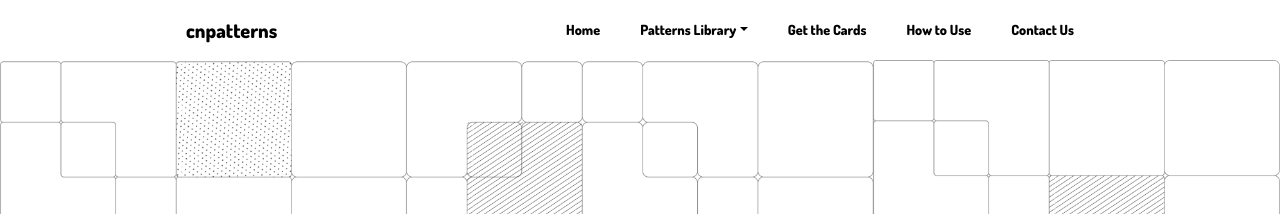
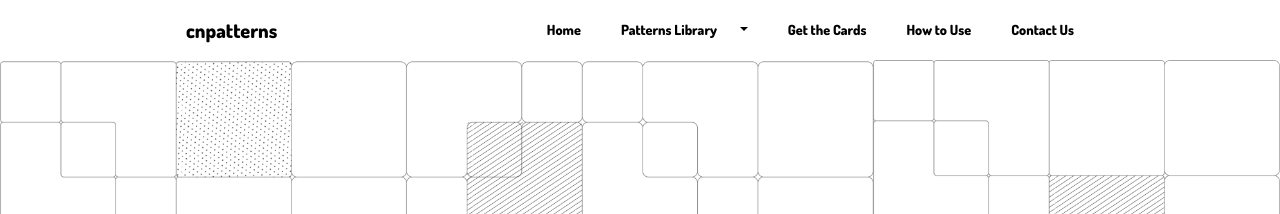
Before and after one commit to ContainerSolutions/cloud-native-patterns, a Jekyll site: the page built from index.md, in a window 1280 px wide. Shown: the top 214 px of the page. Built offline with Jekyll 4.4.1, drawn with Linux system fonts in a browser that asks for light colours.

Commit message:
fix patterns library menu

```diff
--- a/_includes/header.html
+++ b/_includes/header.html
@@ -10,7 +10,8 @@
       <ul class="navbar-nav">
         <li><a href="{{ site.baseurl }}/"">Home</a></li>
         <li class="dropdown">
-          <a href="{{ site.baseurl }}/patterns-library" id="dropdown-patterns" class="dropdown-toggle" data-toggle="dropdown" aria-haspopup="true" aria-expanded="false">Patterns Library</a>
+          <a href="{{ site.baseurl }}/patterns-library">Patterns Library</a>
+          <button id="dropdown-patterns" class="dropdown-toggle" data-toggle="dropdown" aria-haspopup="true" aria-expanded="false"></button>
           <div class="dropdown-menu {{ page.collection }} {{ page.name | split: "." | first }}" aria-labelledby="dropdown-patterns">
             <a href="{{ site.baseurl }}/strategy-risk-reduction" class="dropdown-item">Strategy & Risk Reduction</a>
             <a href="{{ site.baseurl }}/organization-culture" class="dropdown-item">Organization & Culture</a>
--- a/_sass/components/_main-menu.scss
+++ b/_sass/components/_main-menu.scss
@@ -5,6 +5,13 @@
     color: inherit;
     padding: 10px 20px;
     text-decoration: none;
+  }
+
+  button {
+    background-color: inherit;
+    border: none;
+    color: inherit;
+    padding: 0 20px 0 0;
   }
 }
 
```
